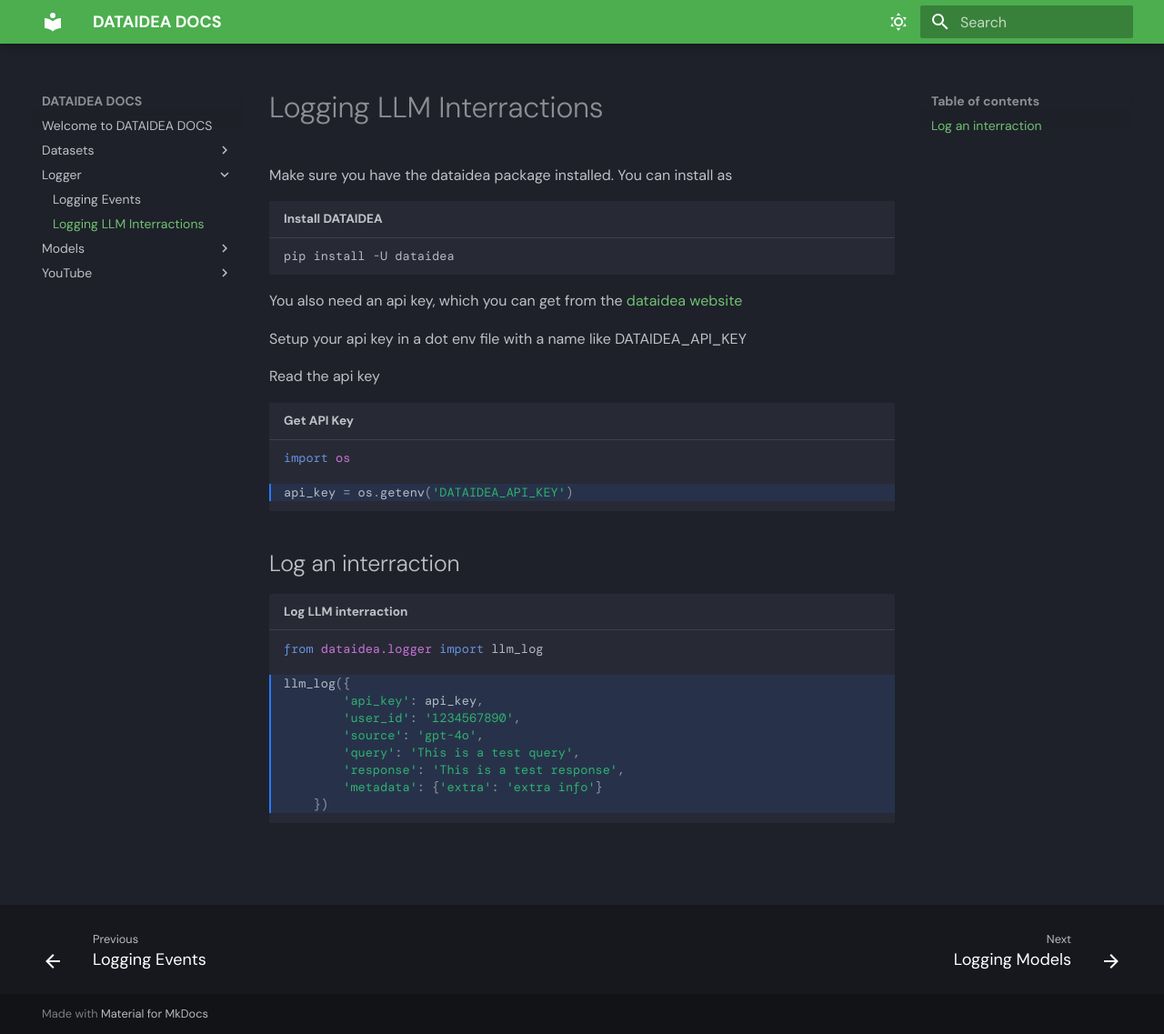
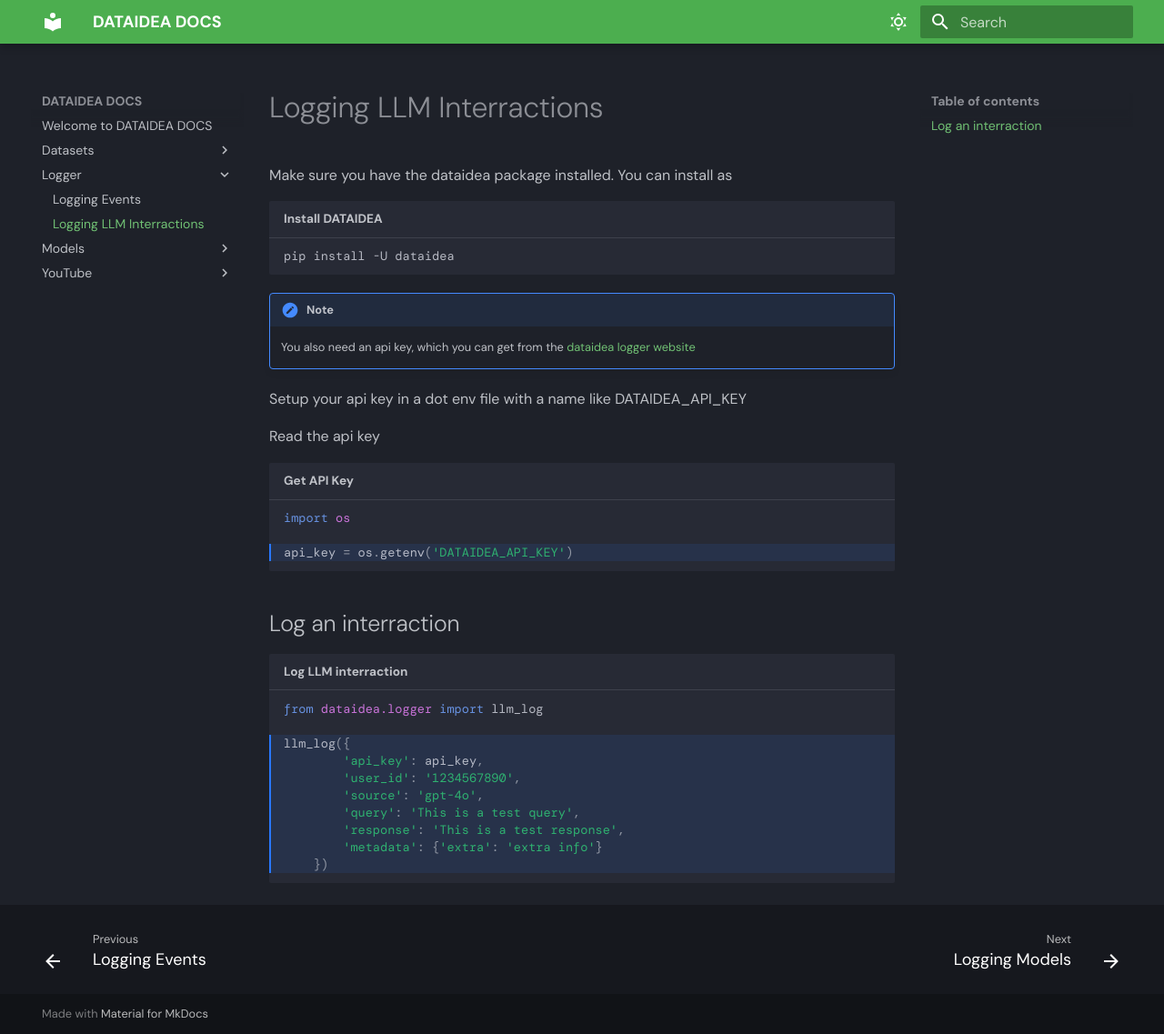
Before and after one commit to dataideaorg/dataidea-docs, an MkDocs documentation site: the page built from docs/Logger/2.logging_llm.md, in a window 1280 px wide and 1137 px high. Shown: the whole window at 91% size. Built offline with MkDocs 1.6.1 and Material for MkDocs 9.7.7, drawn with Linux system fonts in a browser that asks for light colours; some web fonts are replaced.

Commit message:
fix: added notes

````diff
--- a/docs/Logger/2.logging_llm.md
+++ b/docs/Logger/2.logging_llm.md
@@ -6,7 +6,9 @@
 pip install -U dataidea
 ```
 
-You also need an api key, which you can get from the [dataidea website](https://logger.dataidea.org)
+!!! note Signup
+
+    You also need an api key, which you can get from the [dataidea logger website](https://logger.dataidea.org)
 
 Setup your api key in a dot env file with a name like DATAIDEA_API_KEY
 
````
Also changed, not shown: docs/Logger/1.logging_events.md (+1 -1 lines).
